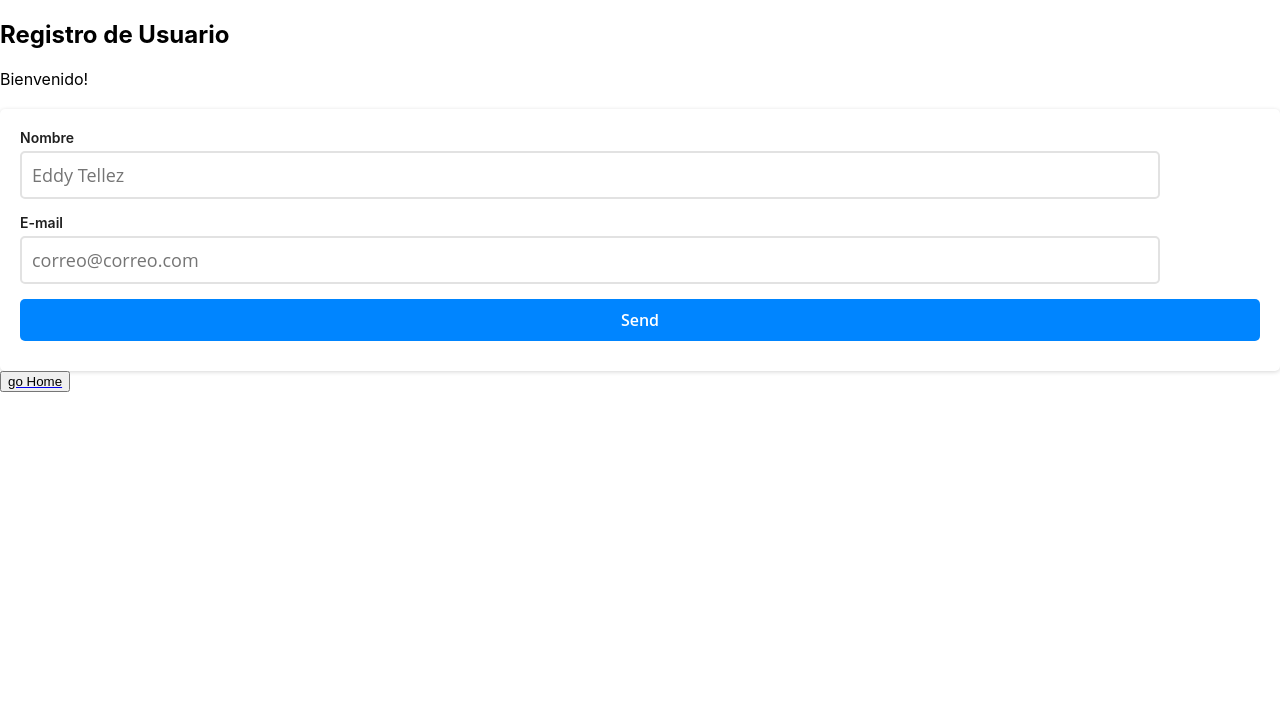
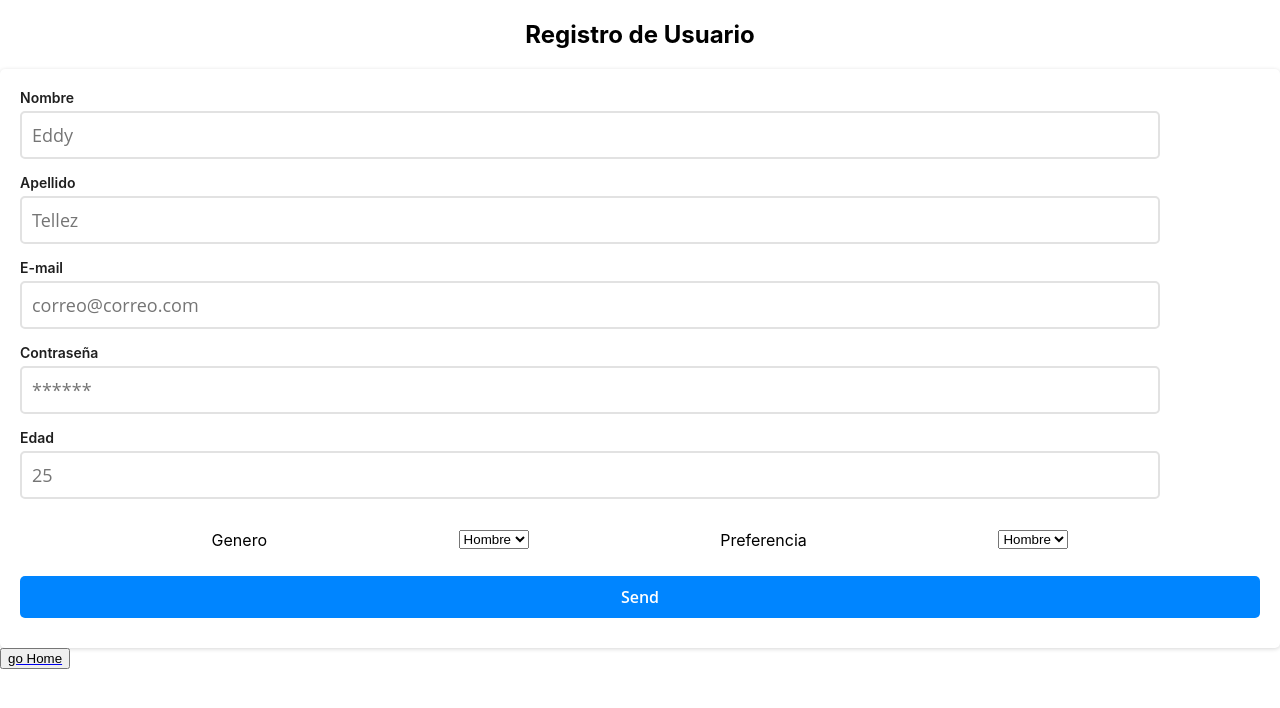
Before and after one commit to Jaaiirr/Like-Tinder-App, a React (Create React App) app: page /register in a window 1280 px wide. Shown: the top 708 px of the page. Built offline with nearby package versions, Linux system fonts and the light colour scheme.

Commit message:
finish form and start fetch API

```diff
--- a/src/App.js
+++ b/src/App.js
@@ -1,10 +1,11 @@
 import './App.css';
-import { BrowserRouter as Router, Switch, Route, Link } from "react-router-dom";
+import { BrowserRouter as Router, Switch, Route } from "react-router-dom";
 import Home from './components/Home/Home'
 import Login from './components/Views/Login';
 import Register from './components/Views/Register';
 import NotFound404 from './components/Views/NotFound404';
-import Form from './components/Views/Form';
+// import Form from './components/Views/Form';
+// import Card from './components/Card';
 
 
 const App = () => {
--- a/src/components/Views/Form.jsx
+++ b/src/components/Views/Form.jsx
@@ -5,12 +5,39 @@ const Form = () => {
         <>
             <form className='formulario'>
                     <div className=''>
-                        <label htmlFor="nombre">Nombre</label>
-                        <input type="text" id='nombre' name='nombre' placeholder='Eddy Tellez' />
+                        <label htmlFor="name">Nombre</label>
+                        <input type="text" id='name' name='name' placeholder='Eddy' />
+                    </div>
+                    <div className=''>
+                        <label htmlFor="lastName">Apellido</label>
+                        <input type="text" id='lastName' name='lastName' placeholder='Tellez' />
                     </div>
                     <div>
-                        <label htmlFor="nombre">E-mail</label>
-                        <input type="text" id='correo' name='correo' placeholder='correo@correo.com' />
+                        <label htmlFor="email">E-mail</label>
+                        <input type="text" id='email' name='email' placeholder='correo@correo.com' />
+                    </div>
+                    <div className=''>
+                        <label htmlFor="password">Contraseña</label>
+                        <input type="password" id='password' name='password' placeholder='******' />
+                    </div>
+                    <div>
+                    <label htmlFor="age">Edad</label>
+                        <input type="text" id='age' name='age' placeholder='25' />
+                    </div>
+                    <div className='column'>
+                    <p>Genero</p>
+                        <select name="gender" id="gender">
+                            <option value="hombre">Hombre</option>
+                            <option value="mujer">Mujer</option>
+                        </select>
+                        <p>Preferencia</p>
+                        <select name="preferredGender" id="preferredGender">
+
+                            <option value="Hombre">Hombre</option>
+                            <option value="Mujer">Mujer</option>
+                            <option value="Ambos">Ambos</option>
+                        </select>
+
                     </div>
                     <div>
                         <button type="submit">Send</button>
--- a/src/components/Views/Login.jsx
+++ b/src/components/Views/Login.jsx
@@ -5,7 +5,17 @@ import { Link } from "react-router-dom";
 const Login = () => {
     return (
         <div>
-            <h2>Desde login</h2>
+            <h2 className='text-center'>Bienvenido</h2>
+            <form className='formulario'>
+            <div>
+                        <label htmlFor="nombre">E-mail</label>
+                        <input type="text" id='correo' name='correo' placeholder='correo@correo.com' />
+                    </div>
+                    <div className=''>
+                        <label htmlFor="nombre">Contraseña</label>
+                        <input type="password" id='contraseña' name='contraseña' placeholder='******' />
+                    </div>
+            </form>
             <Link to ="/">
                     <button className='center-buttons'>Log Out</button>
             </Link>
--- a/src/components/Views/Register.jsx
+++ b/src/components/Views/Register.jsx
@@ -6,8 +6,7 @@ import Form from './Form';
 const Register = () => {
     return (
         <div>
-            <h2>Registro de Usuario</h2>
-            <p>Bienvenido!</p>
+            <h2 className='text-center'>Registro de Usuario</h2>
             <Form/>
 
             <Link to ="/">
--- a/src/index.css
+++ b/src/index.css
@@ -23,7 +23,7 @@ code {
 /* Formulario */
 .formulario {
 	/* min-width: 350px; */
-	margin-top: 20px;
+	margin-top: 10px;
 	background: #fff;
 	border-radius: 5px;
 	padding: 20px;
@@ -96,3 +96,8 @@ code {
 .formulario input[type="radio"] {
 	width: auto;
 }
+.column{
+	display: flex;
+	justify-content: space-evenly;
+	align-items: center;
+}
```
Also changed, not shown: src/components/Card.jsx (added, +11 -0 lines).
